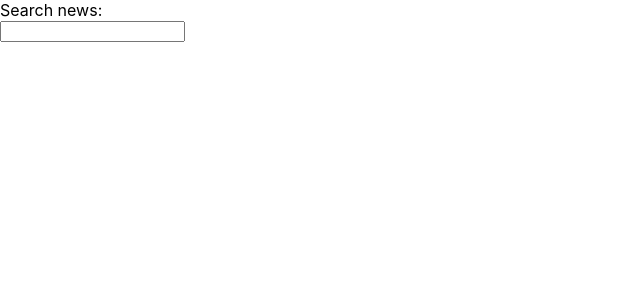
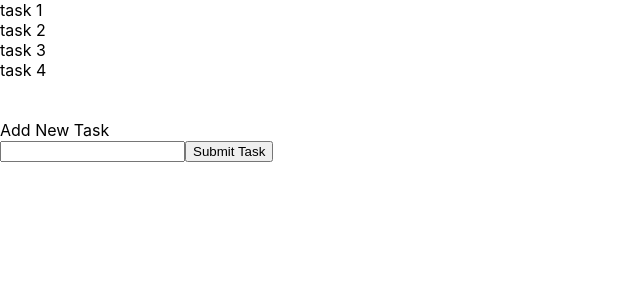
Before and after one commit to anujsingla/devconf2020-reactquery, a React (Create React App) app: page / in a window 1280 px wide. Shown: the top 300 px of the page, without its empty margins (0-640 px from the left). Built offline with nearby package versions, Linux system fonts and the light colour scheme.

Commit message:
useMutation - create/update/delete data .

```diff
--- a/src/App.js
+++ b/src/App.js
@@ -5,7 +5,8 @@ import { ReactQueryDevtools } from "react-query-devtools";
 // import Example3 from './Example3';
 // import Example4 from './Example4';
 // import Example5 from './Example5';
-import Example6 from './Example6';
+// import Example6 from './Example6';
+import Example7 from './Example7';
 
 // https://newsapi.org/
 // 'f02b2a0ecd7a4e41977d296648ad94b7'
@@ -20,7 +21,8 @@ function App() {
             {/* <Example3 /> */}
             {/* <Example4 /> */}
             {/* <Example5 /> */}
-            <Example6 />
+            {/* <Example6 /> */}
+            <Example7 />
             <ReactQueryDevtools initialIsOpen />
         </div>
     );
--- /dev/null
+++ b/src/DummyData.js
@@ -0,0 +1,3 @@
+export const task = [
+    'task 1', 'task 2','task 3', 'task 4'
+]
--- /dev/null
+++ b/src/Example7.js
@@ -0,0 +1,63 @@
+import './App.css';
+import { useQuery, useMutation, queryCache } from 'react-query';
+
+// import axios from 'axios';
+import { useState } from 'react';
+import { task } from './DummyData';
+
+const getTasks = async () => {
+    await new Promise((resolve) => setTimeout(resolve, 1500));
+    // fake get call
+    return task;
+};
+
+const postTasks = async (newTask) => {
+    await new Promise((resolve) => setTimeout(resolve, 1500));
+    // fake get call
+    return task.push(newTask);
+};
+
+// useMutation - create/update/delete data
+// invalidateQueries - it will mark query stale and refetch the data.
+
+function Example7() {
+    const [searchText, setSearchText] = useState('');
+    const { isLoading, data } = useQuery('getTask', getTasks);
+    const [addTask, { isLoading: isAddingTask }] = useMutation(postTasks, {
+        onSettled: () => {
+            setSearchText('');
+        },
+        onSuccess: () => {
+            console.log('do any task or show successful message');
+            // help to fetch the task again
+            // it will mark query stale and refetch the data.
+            queryCache.invalidateQueries('getTask');
+        }
+    });
+
+    const submitTask = () => {
+        addTask(searchText);
+    };
+
+    return (
+        <div>
+            {isAddingTask && <div>Adding task</div>}
+            {isLoading ? (
+                <div>Loading data</div>
+            ) : (
+                <>
+                    {data?.map((task, index) => (
+                        <div key={index}>{task}</div>
+                    ))}
+                </>
+            )}
+            <br />
+            <br />
+            <div>Add New Task</div>
+            <input value={searchText} onChange={(event) => setSearchText(event.target.value)} />
+            <button onClick={submitTask}>Submit Task</button>
+        </div>
+    );
+}
+
+export default Example7;
```
